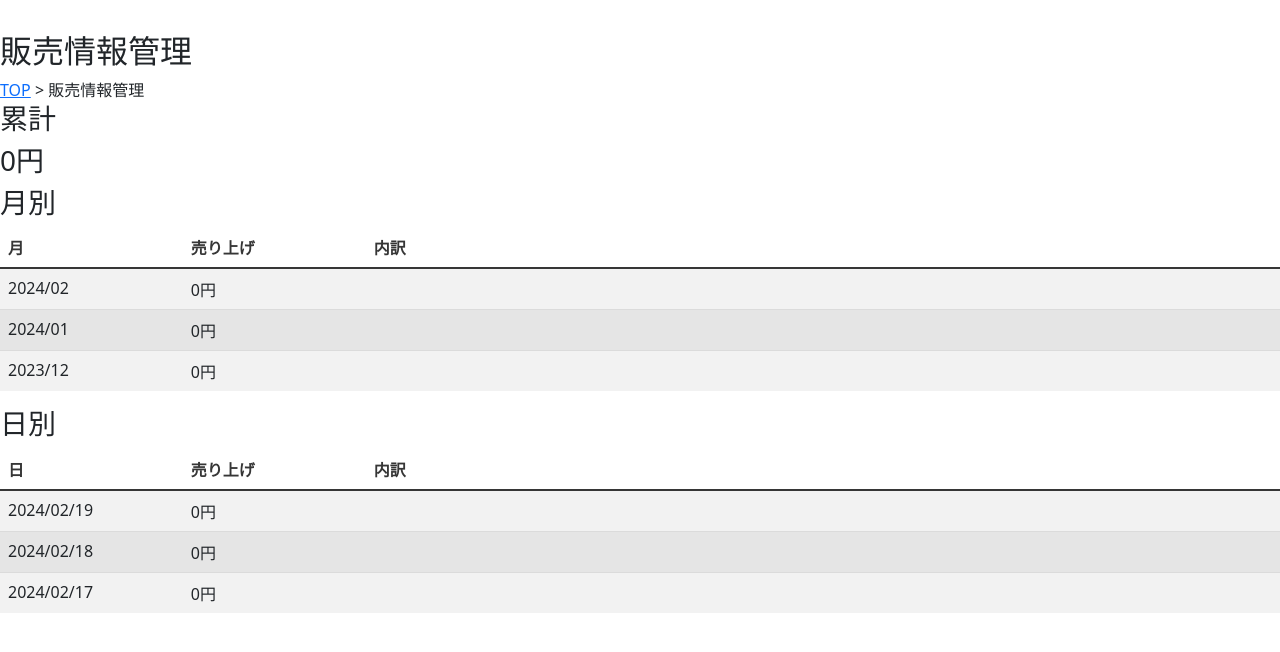
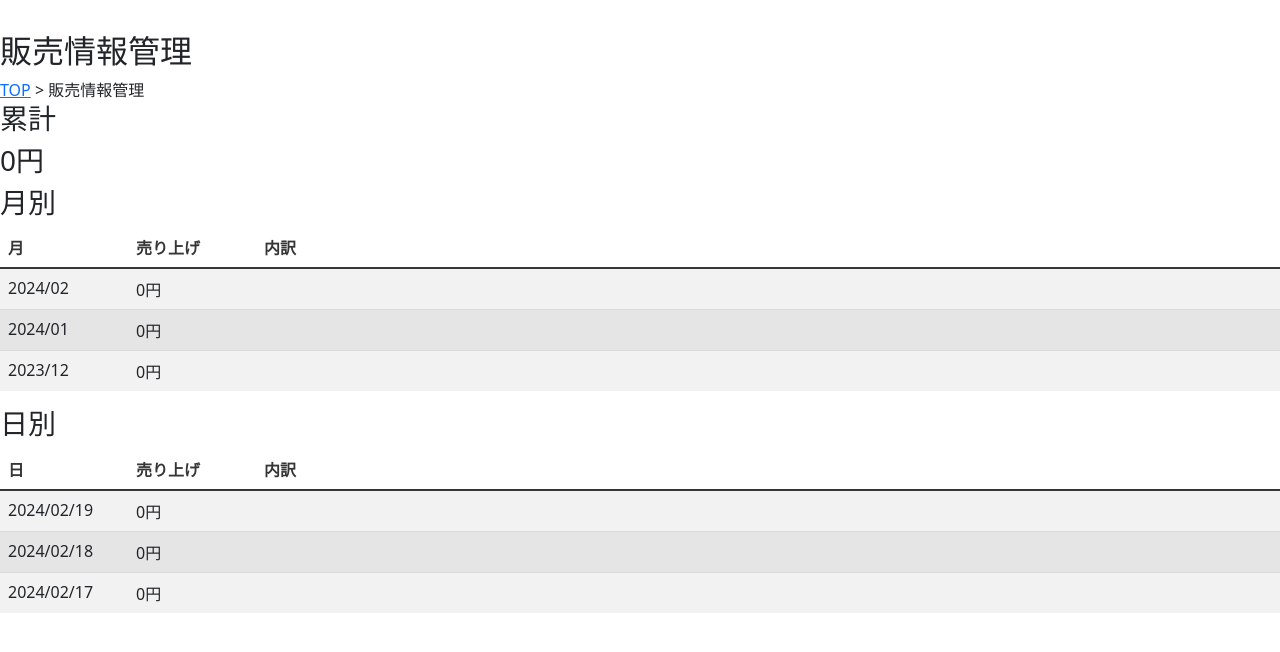
Before and after one commit to Tuttu13/fruit_subsystem, a Django app: page /statistics/ in a window 1280 px wide. Shown: the part 68-720 px from the top of the page. Run offline with Django 5.2, Linux system fonts and the light colour scheme; the visitor is signed in with stand-in values (Sample User, id 1); data that the repository does not hold is empty.

Commit message:
統計情報画面　修正

```diff
--- a/templates/statistics.html
+++ b/templates/statistics.html
@@ -19,7 +19,7 @@
         <thead >
             <th scope="col" style="width:10%">月</th>
             <th scope="col" style="width:10%">売り上げ</th>
-            <th scope="col" style="width:50%">内訳</th>
+            <th scope="col" style="width:80%">内訳</th>
         </thead>
 
         <tbody>
@@ -39,7 +39,7 @@
         <thead >
             <th scope="col" style="width:10%">日</th>
             <th scope="col" style="width:10%">売り上げ</th>
-            <th scope="col" style="width:50%">内訳</th>
+            <th scope="col" style="width:80%">内訳</th>
         </thead>
 
         <tbody>
```
